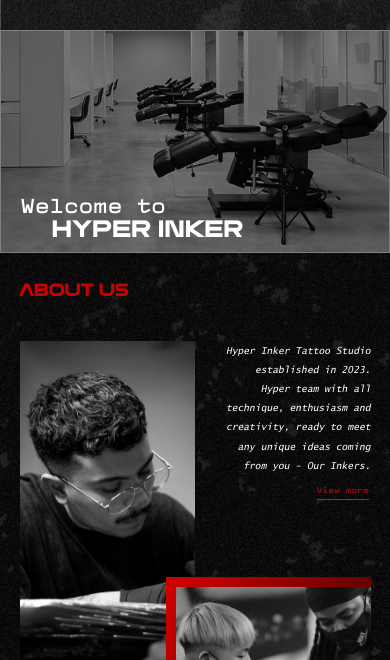
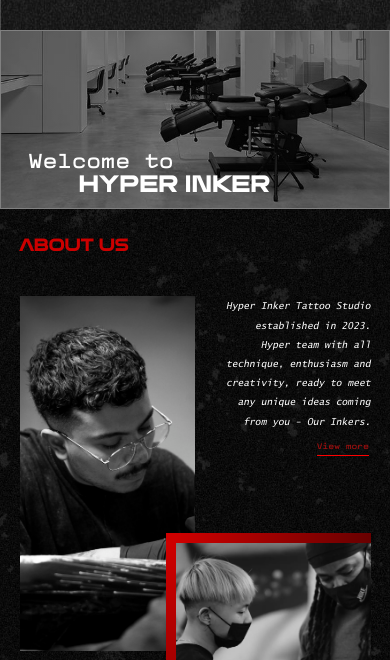
Before and after one commit to Khalac/MinTattooVer2, a React app in the folder minver2/: page / in a window 390 px wide. Shown: the part 139-799 px from the top of the page. Built offline with nearby package versions, Linux system fonts and the light colour scheme; a web font is replaced by a local one.

Commit message:
update sth

```diff
--- a/minver2/src/Components/Artist/Artist.scss
+++ b/minver2/src/Components/Artist/Artist.scss
@@ -7,6 +7,7 @@
 @media screen and (max-width: 768px){
   .Artist{
     height: 100%;
+    width: 100%;
     background-image: url('../assets/bg/bgline.jpg');
     background-position: 30% 50%;
     background-repeat: no-repeat;
--- a/minver2/src/Components/Home/Home.scss
+++ b/minver2/src/Components/Home/Home.scss
@@ -95,9 +95,9 @@
     background-size: cover;
     height: 100%;
     .HomeBanner{
-      height: 15%;
-      background-image:linear-gradient(rgba(0, 0, 0, 0.4), rgba(0, 0, 0, 0.4)),url('../assets/bg/bn.jpg');
-      background-position: center;
+      height: 12%;
+      background-image:linear-gradient(rgba(0, 0, 0, 0.4), rgba(0, 0, 0, 0.4)),url('../assets/bg/bn1.jpg');
+      background-position: 50% 100%;
       background-repeat: no-repeat;
       background-size: cover;
       display: flex;
@@ -105,7 +105,7 @@
       border: 1px solid gray;
       justify-content: end;
       .BannerText1{
-        margin-left: 5%;
+        margin-left: 7%;
         color: white;
         font-size: 150%;
         font-family: "CompagnonMedium";
@@ -113,7 +113,7 @@
       }
       .BannerText2{
 
-        margin-left: 13%;
+        margin-left: 20%;
         color: white;
         margin-bottom: 2%;
         font-size: 160%;
```
Also changed, not shown: minver2/src/Components/assets/bg/bg2.jpg (deleted), minver2/src/Components/assets/bg/bn1.jpg (added).
